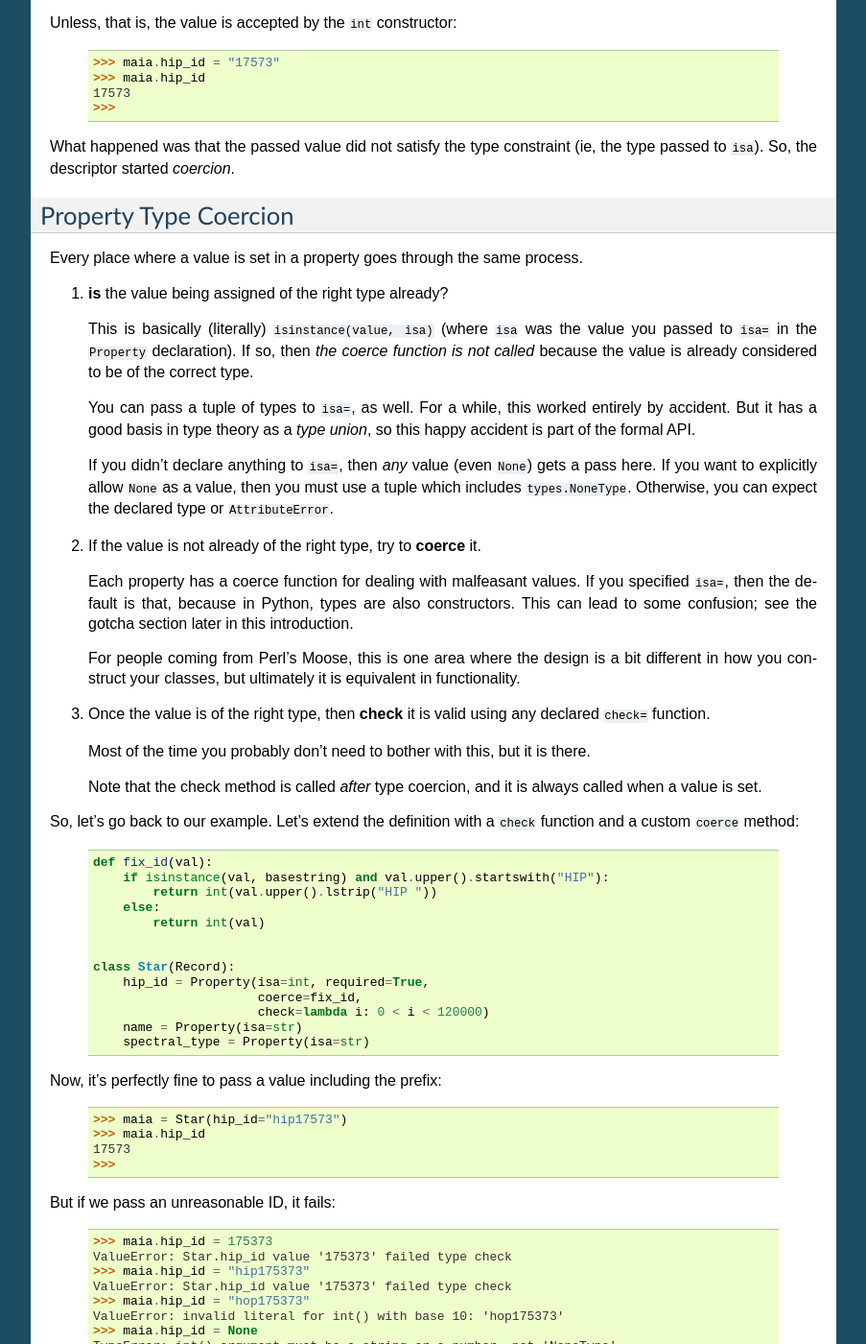
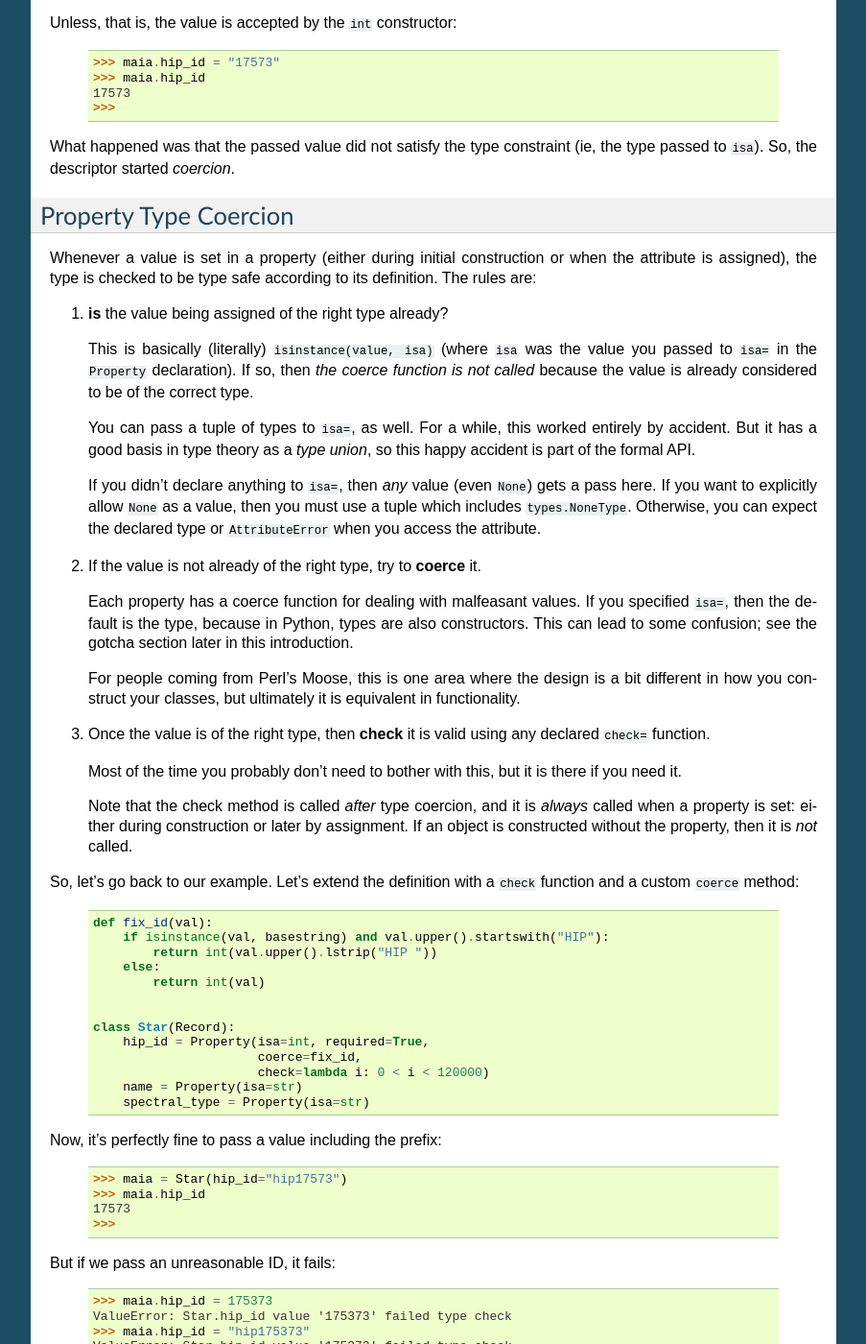
Before and after one commit to hearsaycorp/normalize, a Sphinx documentation site: the page built from doc/intro.rst, in a window 1280 px wide and 1400 px high, scrolled down 1512 px. Shown: the whole window at 96% size, without its empty margins (198-1101 px from the left). Built offline with Sphinx 7.4.7, drawn with Linux system fonts in a browser that asks for light colours.

Commit message:
doc: fiddle with type coercion section

```diff
--- a/doc/intro.rst
+++ b/doc/intro.rst
@@ -123,8 +123,9 @@ started *coercion*.
 Property Type Coercion
 ----------------------
 
-Every place where a value is set in a property goes through the same
-process.
+Whenever a value is set in a property (either during initial
+construction or when the attribute is assigned), the type is checked
+to be type safe according to its definition.  The rules are:
 
 1. **is** the value being assigned of the right type already?
 
@@ -142,12 +143,12 @@ process.
    ``None``) gets a pass here.  If you want to explicitly allow
    ``None`` as a value, then you must use a tuple which includes
    ``types.NoneType``.  Otherwise, you can expect the declared type or
-   ``AttributeError``.
+   ``AttributeError`` when you access the attribute.
 
 2. If the value is not already of the right type, try to **coerce** it.
 
    Each property has a coerce function for dealing with malfeasant
-   values.  If you specified ``isa=``, then the default is that,
+   values.  If you specified ``isa=``, then the default is the type,
    because in Python, types are also constructors.  This can lead to
    some confusion; see the gotcha section later in this introduction.
 
@@ -159,10 +160,13 @@ process.
    any declared ``check=`` function.
 
    Most of the time you probably don't need to bother with this, but
-   it is there.
+   it is there if you need it.
 
    Note that the check method is called *after* type coercion, and it
-   is always called when a value is set.
+   is *always* called when a property is set: either during
+   construction or later by assignment.
+   If an object is constructed without the property, then it is *not*
+   called.
 
 So, let's go back to our example.  Let's extend the definition with a
 ``check`` function and a custom ``coerce`` method:
```
